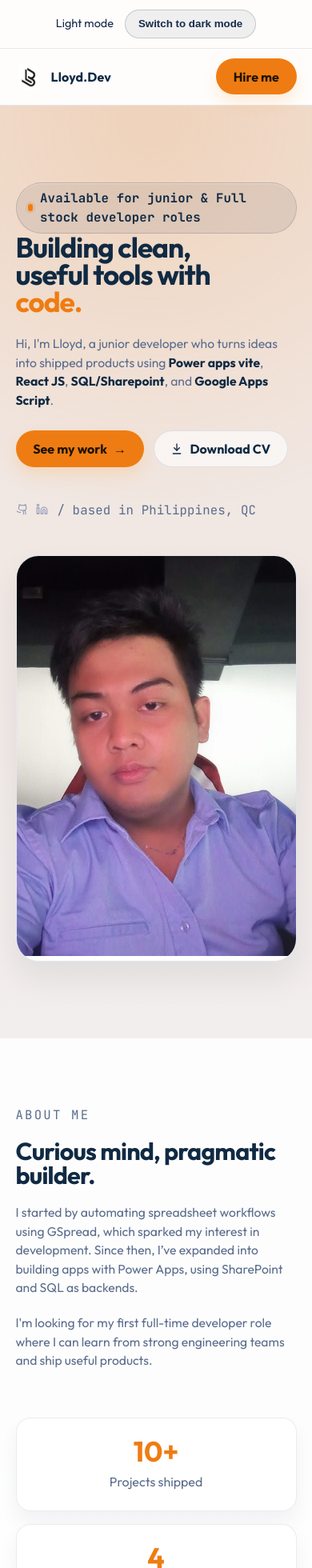
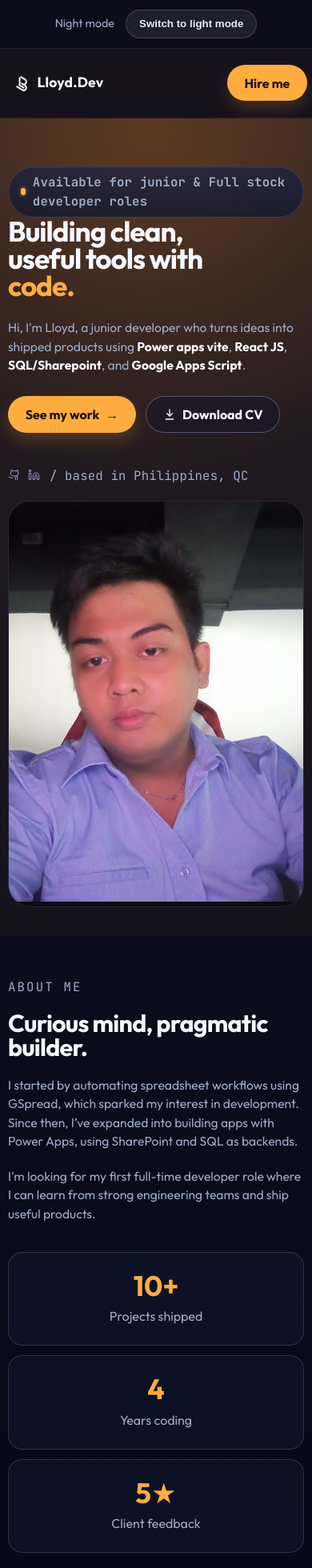
Before and after one commit to azkers74/MyPortfolio, a React (Vite) app: page / in a window 390 px wide. Shown: the top 1960 px of the page at 80% size. Built offline with nearby package versions, Linux system fonts and the light colour scheme.

Commit message:
MyPortfolio V.9

```diff
--- a/src/App.css
+++ b/src/App.css
@@ -1338,3 +1338,154 @@ h2 {
     max-height: 85vh;
   }
 }
+
+/* --- Additional Mobile Responsive Styles --- */
+@media (max-width: 600px) {
+  .container {
+    width: 98vw;
+    padding: 0 6px;
+  }
+  .nav-wrap {
+    padding: 0.5rem 0.5rem;
+  }
+  .brand {
+    font-size: 1.1rem;
+    gap: 0.4rem;
+  }
+  .brand-logo {
+    width: 26px;
+    height: 26px;
+  }
+  .hero {
+    padding: 36px 0 36px;
+  }
+  .hero-grid {
+    grid-template-columns: 1fr;
+    gap: 24px;
+  }
+  .about-grid,
+  .split-grid {
+    grid-template-columns: 1fr;
+    gap: 20px;
+  }
+  .cards-grid,
+  .stat-row {
+    grid-template-columns: 1fr;
+    gap: 12px;
+  }
+  .section {
+    padding: 32px 0;
+  }
+  .art-card {
+    min-height: 180px;
+  }
+  .project-card {
+    padding: 12px;
+  }
+  .carousel-wrapper {
+    max-width: 98vw;
+    border-radius: 10px;
+  }
+  .modal-content {
+    padding: 0;
+    border-radius: 12px;
+  }
+  .modal-header,
+  .modal-body {
+    padding: 12px !important;
+  }
+  .modal-header h2 {
+    font-size: 1.1rem;
+  }
+  .modal-close {
+    width: 30px;
+    height: 30px;
+    top: 8px;
+    right: 8px;
+    font-size: 1rem;
+  }
+  .image-display {
+    min-height: 180px;
+  }
+  .contact-card {
+    padding: 24px 6px;
+    border-radius: 12px;
+  }
+  .site-footer {
+    padding: 6px 0 18px;
+  }
+}
+
+/* --- Improved Modal Popup Responsiveness for Mobile --- */
+@media (max-width: 600px) {
+  .modal-content {
+    max-width: 100vw;
+    width: 100vw;
+    min-width: 0;
+    max-height: 100vh;
+    height: 100vh;
+    border-radius: 0;
+    box-shadow: none;
+    overflow: auto;
+    padding: 0 !important;
+  }
+  .modal-header,
+  .modal-body {
+    padding: 10px 6px !important;
+  }
+  .modal-header h2 {
+    font-size: 1rem;
+    word-break: break-word;
+  }
+  .modal-close {
+    width: 28px;
+    height: 28px;
+    top: 6px;
+    right: 6px;
+    font-size: 0.95rem;
+  }
+  .modal-body {
+    display: block;
+    min-height: unset;
+    gap: 0 !important;
+  }
+  .modal-carousel {
+    gap: 10px;
+  }
+  .image-display {
+    min-height: 120px;
+    max-height: 220px;
+  }
+  .modal-image {
+    max-width: 100vw;
+    max-height: 220px;
+    width: 100%;
+    height: auto;
+    object-fit: contain;
+  }
+  .image-controls {
+    gap: 8px;
+  }
+  .image-nav-btn, .image-view-overlay {
+    width: 32px;
+    height: 32px;
+    font-size: 1rem;
+  }
+  .modal-details {
+    padding: 0 2px;
+    max-height: 40vh;
+    overflow-y: auto;
+  }
+  .project-card h3, .modal-details h3 {
+    font-size: 1.1rem;
+  }
+  .modal-details p, .modal-details li {
+    font-size: 0.95rem;
+  }
+  .tech-list li {
+    font-size: 0.85rem;
+    padding: 4px 8px;
+  }
+}
+}
+}
--- a/src/App.tsx
+++ b/src/App.tsx
@@ -9,7 +9,7 @@ interface Project {
 }
 
 function App() {
-  const [theme, setTheme] = useState<'dark' | 'light'>('light')
+  const [theme, setTheme] = useState<'dark' | 'light'>('dark')
   const [selectedProject, setSelectedProject] = useState<Project | null>(null)
   const [selectedImageIndex, setSelectedImageIndex] = useState(0)
   const [zoomedImage, setZoomedImage] = useState<string | null>(null)
@@ -299,7 +299,7 @@ function App() {
                 Let&apos;s build something <span>together.</span>
               </h2>
               <p>
-                I&apos;m currently interviewing for junior developer roles. If
+                I&apos;m currently interviewing for junior & full stock developer roles. If
                 you&apos;re hiring, I&apos;d love to chat.
               </p>
               <div className="hero-actions center">
```
